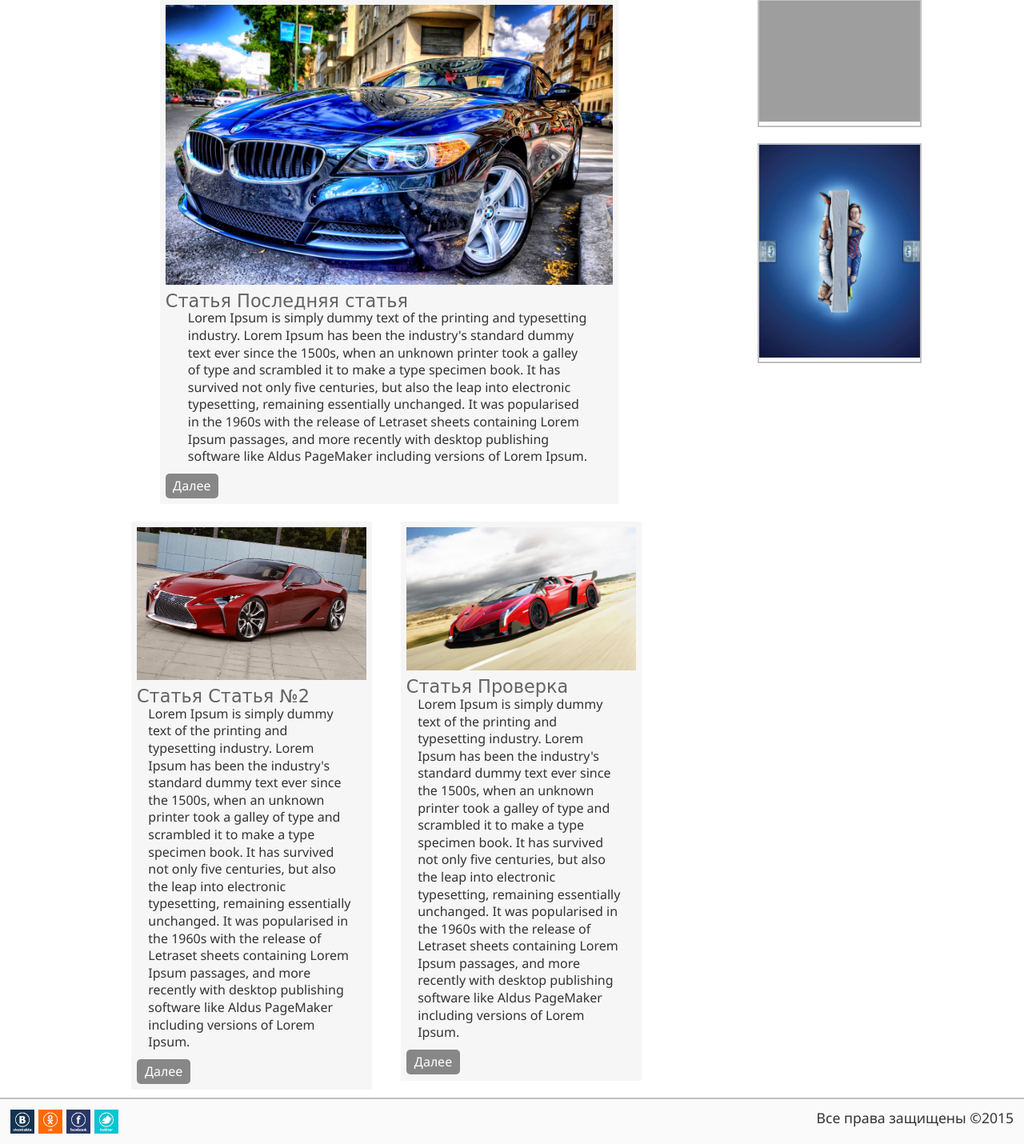
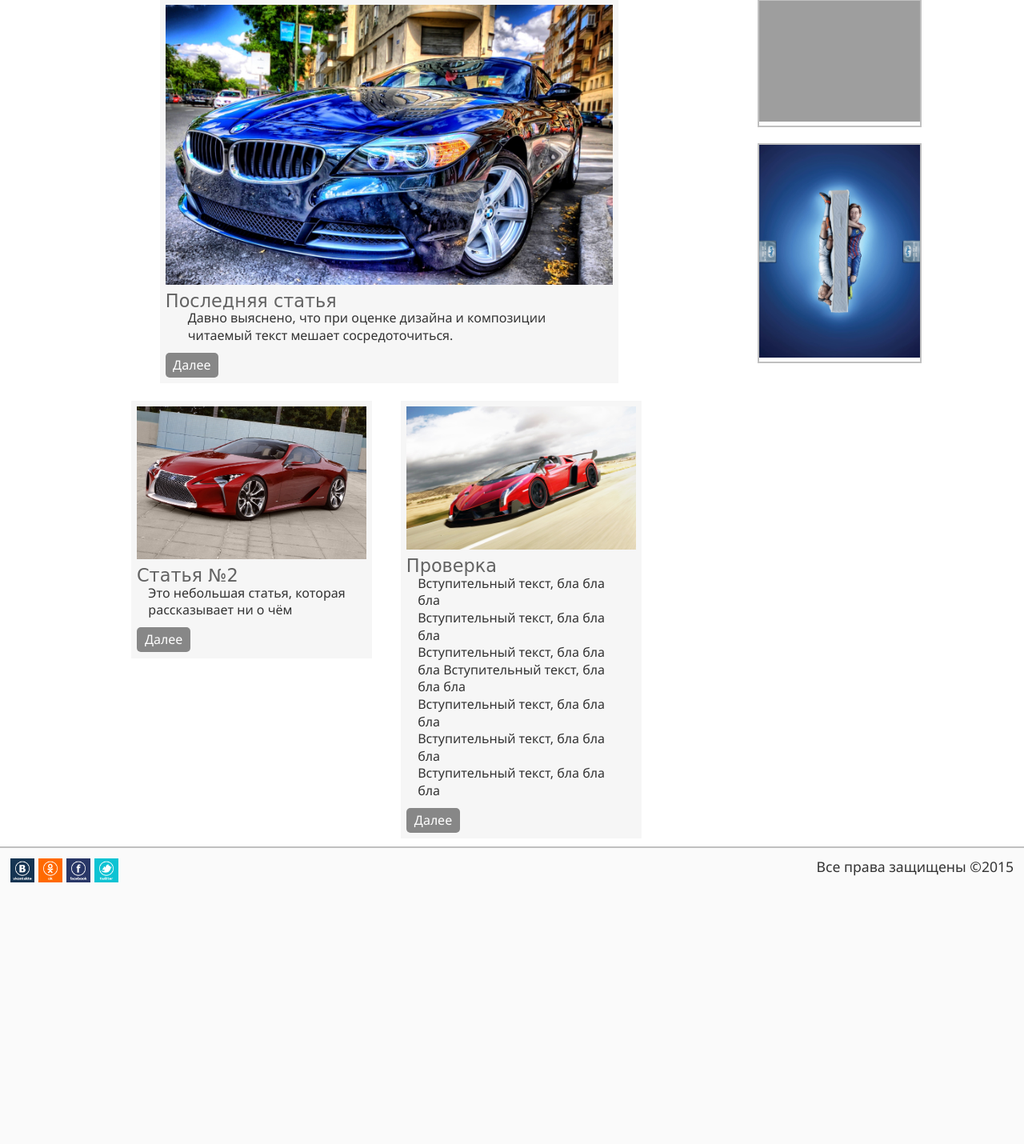
Before and after one commit to qazsedc13/html-education, a PHP site: page / in a window 1280 px wide. Shown: the part 80-1510 px from the top of the page at 80% size. After the commit the page ends 1183 px from the top, so only its background shows below. Run offline with PHP 8.4, Linux system fonts and the light colour scheme; data comes from the database, SQL or seed files in the repository; grey boxes are pictures that could not be loaded.

Commit message:
Вставили intro_text

```diff
--- a/mySite/index.php
+++ b/mySite/index.php
@@ -20,8 +20,8 @@
 				else
 					echo "<div class=\"article\">";
 				echo '<img src="/img/articles/'.$news[$i]["id"].'.jpg" alt="Статья '.$news[$i]["id"].'" title="Статья '.$news[$i]["id"].'" />
-                <h2>Статья '.$news[$i]["title"].'</h2>
-                <p>Lorem Ipsum is simply dummy text of the printing and typesetting industry. Lorem Ipsum has been the industry\'s standard dummy text ever since the 1500s, when an unknown printer took a galley of type and scrambled it to make a type specimen book. It has survived not only five centuries, but also the leap into electronic typesetting, remaining essentially unchanged. It was popularised in the 1960s with the release of Letraset sheets containing Lorem Ipsum passages, and more recently with desktop publishing software like Aldus PageMaker including versions of Lorem Ipsum.</p>
+                <h2>'.$news[$i]["title"].'</h2>
+                <p>'.$news[$i]["intro_text"].'</p>
                 <a href="/article.php">
                 	<div class="more">Далее</div>
                 </a>
```
